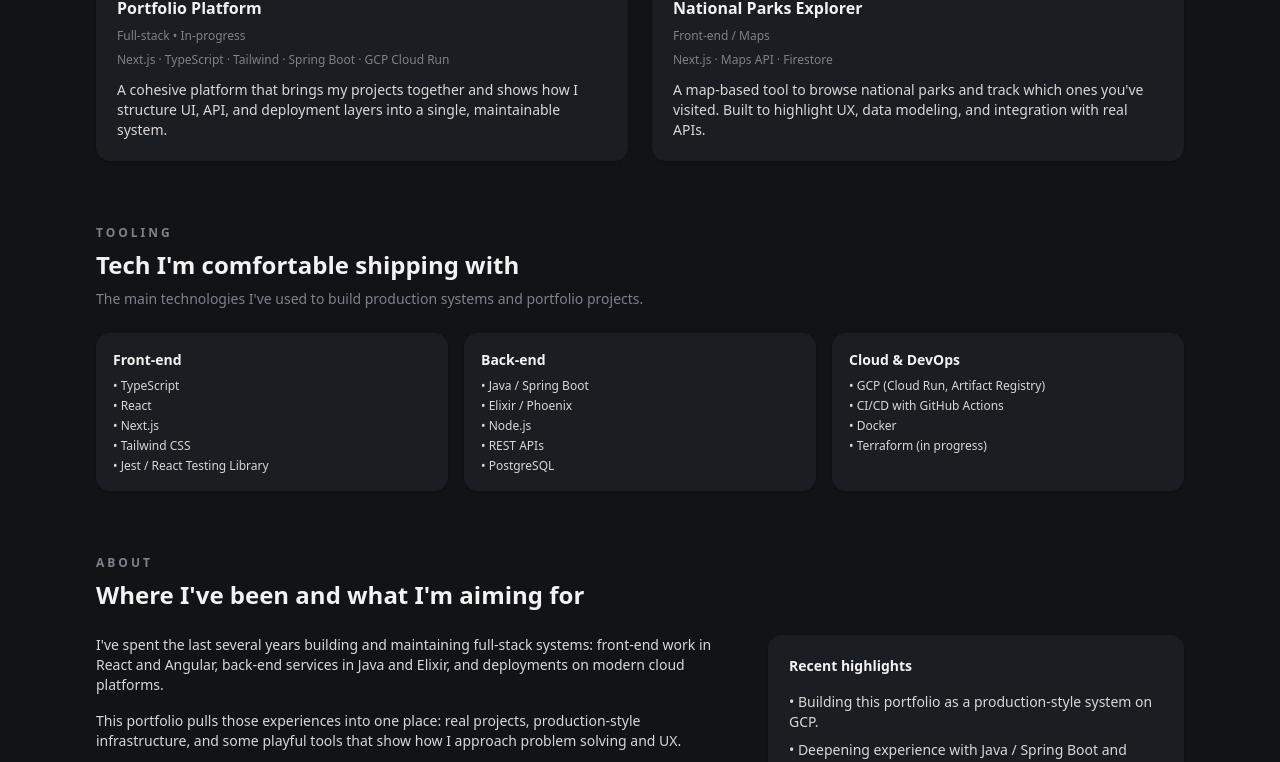
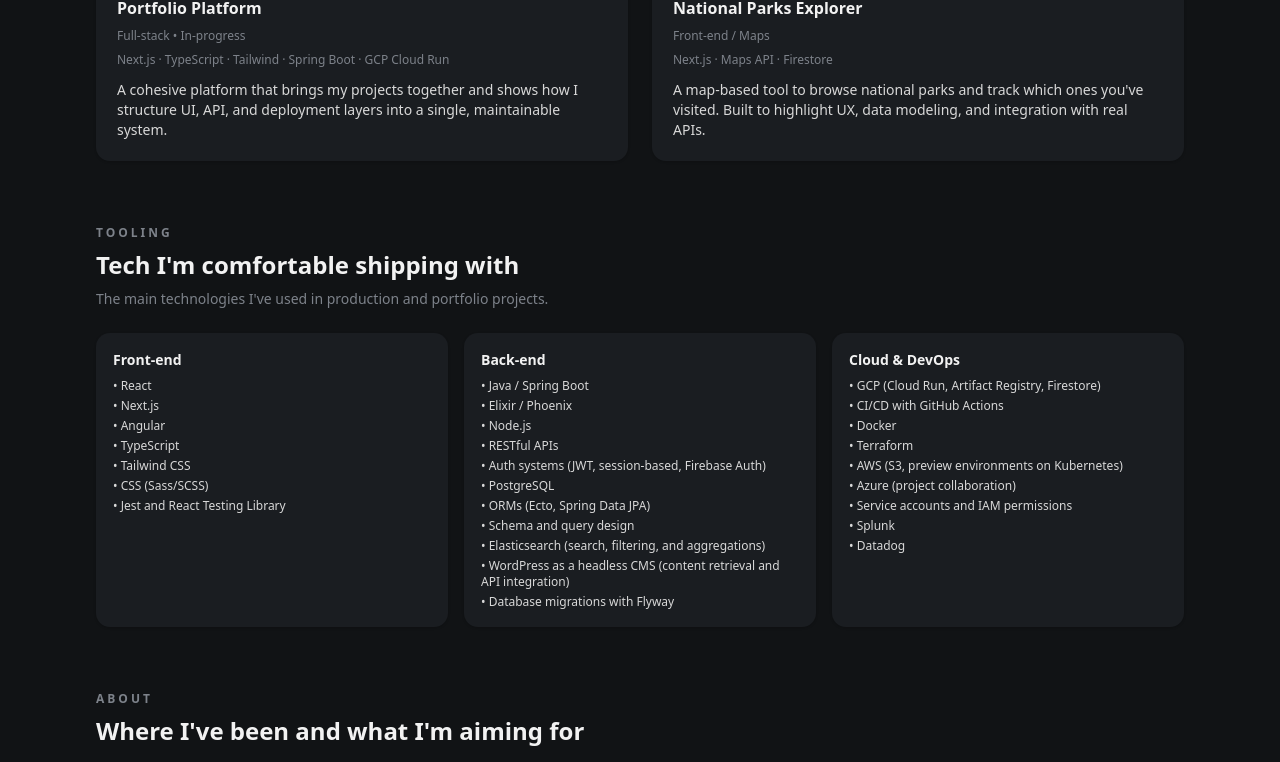
Before and after one commit to kdilts13/portfolio, a Next.js app in the folder web/: page / in a window 1280 px wide. Shown: the part 578-1340 px from the top of the page. Built offline with nearby package versions, Linux system fonts and the light colour scheme; no server answers.

Commit message:
update tech stack lists

```diff
--- a/web/src/app/components/home/techStack.tsx
+++ b/web/src/app/components/home/techStack.tsx
@@ -7,25 +7,50 @@ export default function TechStack() {
       <SectionHeader
         eyebrow="Tooling"
         title="Tech I'm comfortable shipping with"
-        subtitle="The main technologies I've used to build production systems and portfolio projects."
+        subtitle="The main technologies I've used in production and portfolio projects."
       />
 
       <div className="grid gap-4 sm:grid-cols-2 lg:grid-cols-3">
         <StackGroup
           title="Front-end"
-          items={['TypeScript', 'React', 'Next.js', 'Tailwind CSS', 'Jest / React Testing Library']}
+          items={[
+            'React',
+            'Next.js',
+            'Angular',
+            'TypeScript',
+            'Tailwind CSS',
+            'CSS (Sass/SCSS)',
+            'Jest and React Testing Library',
+          ]}
         />
         <StackGroup
           title="Back-end"
-          items={['Java / Spring Boot', 'Elixir / Phoenix', 'Node.js', 'REST APIs', 'PostgreSQL']}
+          items={[
+            'Java / Spring Boot',
+            'Elixir / Phoenix',
+            'Node.js',
+            'RESTful APIs',
+            'Auth systems (JWT, session-based, Firebase Auth)',
+            'PostgreSQL',
+            'ORMs (Ecto, Spring Data JPA)',
+            'Schema and query design',
+            'Elasticsearch (search, filtering, and aggregations)',
+            'WordPress as a headless CMS (content retrieval and API integration)',
+            'Database migrations with Flyway',
+          ]}
         />
         <StackGroup
           title="Cloud & DevOps"
           items={[
-            'GCP (Cloud Run, Artifact Registry)',
+            'GCP (Cloud Run, Artifact Registry, Firestore)',
             'CI/CD with GitHub Actions',
             'Docker',
-            'Terraform (in progress)',
+            'Terraform',
+            'AWS (S3, preview environments on Kubernetes)',
+            'Azure (project collaboration)',
+            'Service accounts and IAM permissions',
+            'Splunk',
+            'Datadog',
           ]}
         />
       </div>
```
